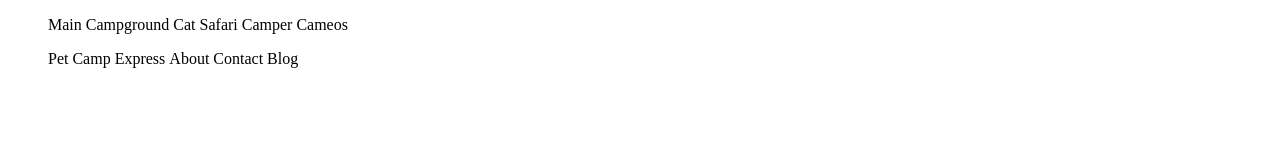
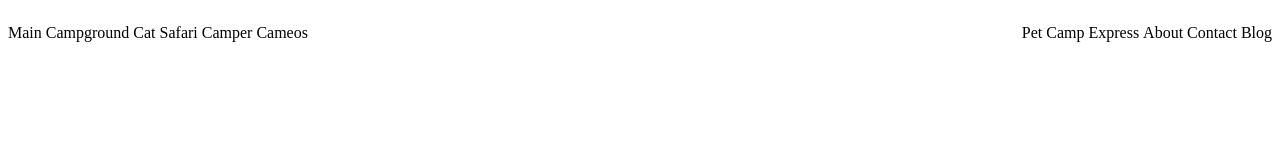
Before and after one commit to giants415/petcamp, a plain HTML site: page index.html in a window 1280 px wide. Drawn offline with Linux system fonts and the light colour scheme.

Commit message:
floats left and right 2 sections of nav, weird issue: ul padding needs to be 0 but cssreset doesnt apply?

```diff
--- a/assets/input.scss
+++ b/assets/input.scss
@@ -1,4 +1,16 @@
 nav li {
   list-style: none;
-  display: inline;
+  display: inline-block;
 }
+
+ul {
+  padding: 0;
+}
+
+.left {
+  float: left;
+}
+
+.right {
+  float: right;
+}
--- a/index.html
+++ b/index.html
@@ -11,12 +11,12 @@
   </head>
   <body>
     <nav>
-      <ul>
+      <ul class="left">
         <li>Main Campground</li>
         <li>Cat Safari</li>
         <li>Camper Cameos</li>
       </ul>
-      <ul>
+      <ul class="right">
         <li>Pet Camp Express</li>
         <li>About</li>
         <li>Contact</li>
```
Also changed, not shown: assets/output.css, 1 other file.
